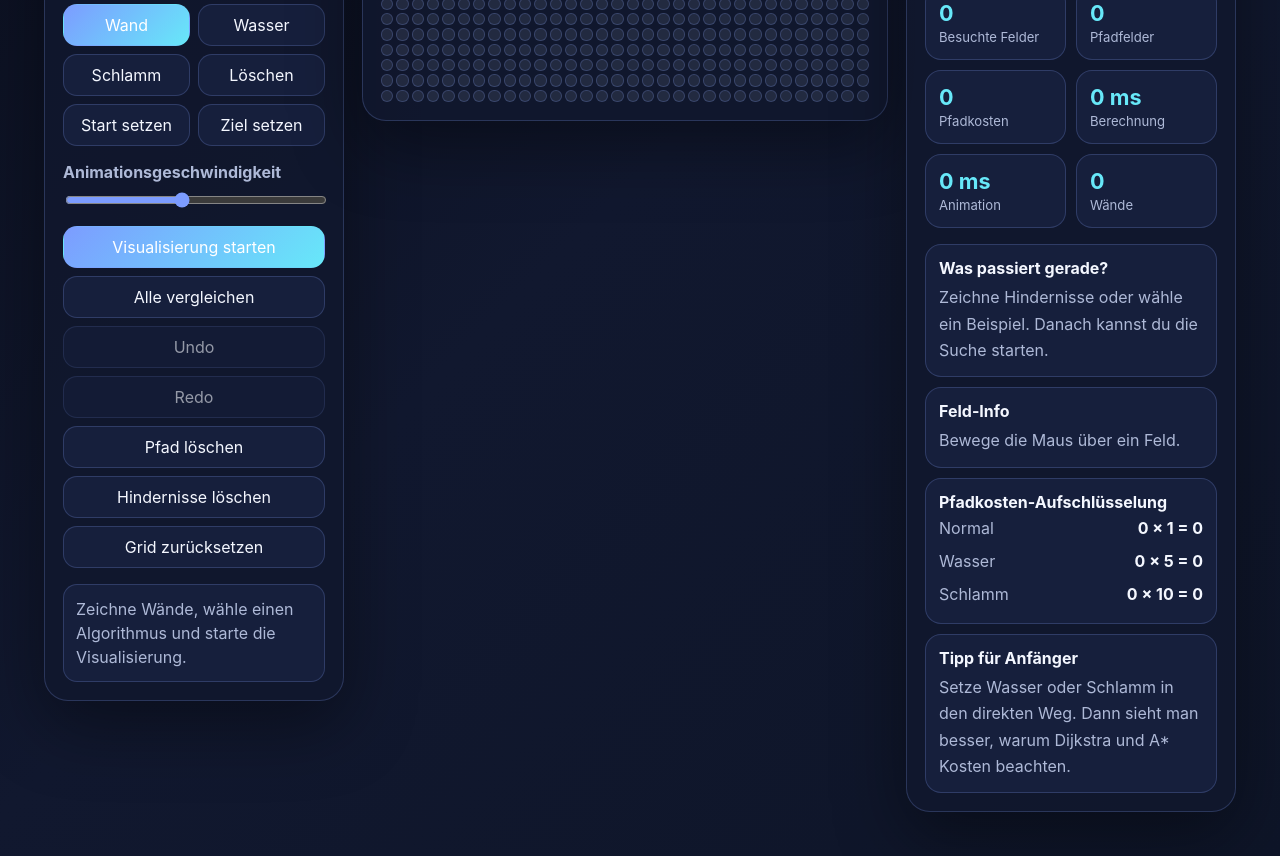
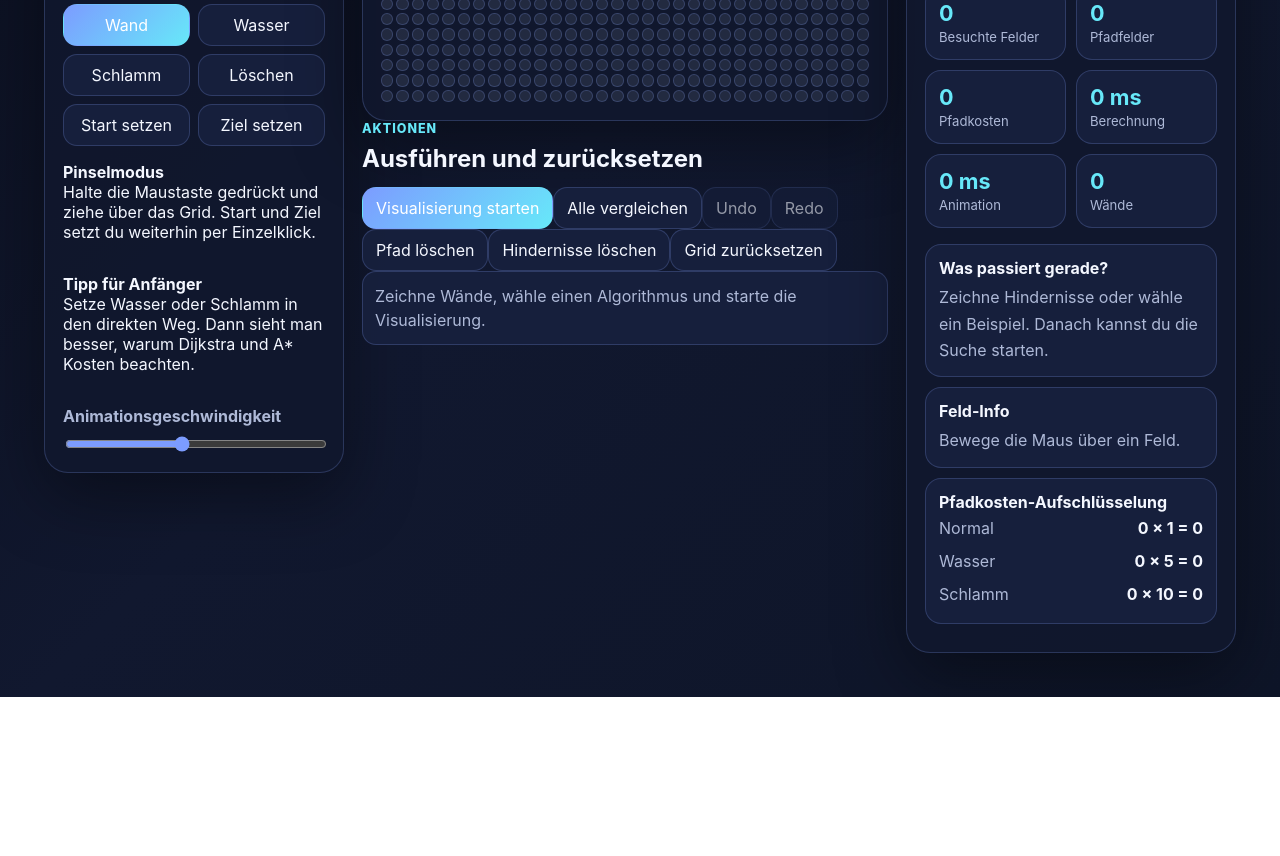
Before and after one commit to AleksZyro/PathLab, a React (Vite) app: page / in a window 1280 px wide. Shown: the part 800-1656 px from the top of the page. After the commit the page ends 1497 px from the top, so only its background shows below. Built offline with nearby package versions, Linux system fonts and the light colour scheme.

Commit message:
UI rework: improve layout balance and action placement

```diff
--- a/src/App.jsx
+++ b/src/App.jsx
@@ -1,5 +1,6 @@
 import { useMemo, useState } from 'react';
 import { algorithmIds, measureAlgorithm } from './algorithms/pathfinding.js';
+import ActionPanel from './components/ActionPanel.jsx';
 import Controls from './components/Controls.jsx';
 import ComparePanel from './components/ComparePanel.jsx';
 import GridBoard from './components/GridBoard.jsx';
@@ -292,21 +293,12 @@ export default function App() {
           speed={speed}
           preset={preset}
           isRunning={isRunning}
-          canUndo={undoStack.length > 0}
-          canRedo={redoStack.length > 0}
-          statusMessage={statusMessage}
           onAlgorithmChange={setAlgorithm}
           onToolChange={setTool}
           onSpeedChange={setSpeed}
           onPresetChange={loadPreset}
-          onRun={visualize}
-          onCompare={compareAlgorithms}
-          onUndo={undo}
-          onRedo={redo}
-          onClearPath={clearPath}
-          onClearWalls={clearWalls}
-          onReset={resetGrid}
         />
+        <div className="board-column">
           <GridBoard
             dictionary={dictionary}
             grid={grid}
@@ -316,6 +308,21 @@ export default function App() {
             onHoverCell={setHoveredCell}
             onLeaveGrid={() => setHoveredCell(null)}
           />
+          <ActionPanel
+            dictionary={dictionary}
+            isRunning={isRunning}
+            canUndo={undoStack.length > 0}
+            canRedo={redoStack.length > 0}
+            statusMessage={statusMessage}
+            onRun={visualize}
+            onCompare={compareAlgorithms}
+            onUndo={undo}
+            onRedo={redo}
+            onClearPath={clearPath}
+            onClearWalls={clearWalls}
+            onReset={resetGrid}
+          />
+        </div>
         <StatsPanel
           dictionary={dictionary}
           activeAlgorithm={activeAlgorithm}
--- /dev/null
+++ b/src/components/ActionPanel.jsx
@@ -0,0 +1,22 @@
+export default function ActionPanel({ dictionary, isRunning, canUndo, canRedo, statusMessage, onRun, onCompare, onUndo, onRedo, onClearPath, onClearWalls, onReset }) {
+  return (
+    <section className="action-panel">
+      <div className="action-panel-head">
+        <p className="eyebrow">{dictionary.actions.kicker}</p>
+        <h2>{dictionary.actions.title}</h2>
+      </div>
+
+      <div className="action-panel-grid">
+        <button className="primary" disabled={isRunning} onClick={onRun}>{isRunning ? dictionary.controls.running : dictionary.controls.run}</button>
+        <button disabled={isRunning} onClick={onCompare}>{dictionary.controls.compare}</button>
+        <button disabled={isRunning || !canUndo} onClick={onUndo}>{dictionary.controls.undo}</button>
+        <button disabled={isRunning || !canRedo} onClick={onRedo}>{dictionary.controls.redo}</button>
+        <button disabled={isRunning} onClick={onClearPath}>{dictionary.controls.clearPath}</button>
+        <button disabled={isRunning} onClick={onClearWalls}>{dictionary.controls.clearWalls}</button>
+        <button disabled={isRunning} onClick={onReset}>{dictionary.controls.resetGrid}</button>
+      </div>
+
+      <p className="status-message action-status">{statusMessage}</p>
+    </section>
+  );
+}
--- a/src/components/Controls.jsx
+++ b/src/components/Controls.jsx
@@ -1,7 +1,7 @@
 import { algorithmIds } from '../algorithms/pathfinding.js';
 import { presetIds } from '../utils/presets.js';
 
-export default function Controls({ dictionary, algorithm, tool, speed, preset, isRunning, canUndo, canRedo, onAlgorithmChange, onToolChange, onSpeedChange, onPresetChange, onRun, onCompare, onUndo, onRedo, onClearPath, onClearWalls, onReset, statusMessage }) {
+export default function Controls({ dictionary, algorithm, tool, speed, preset, isRunning, onAlgorithmChange, onToolChange, onSpeedChange, onPresetChange }) {
   return (
     <aside className="panel controls-panel">
       <h2>{dictionary.controls.title}</h2>
@@ -33,22 +33,20 @@ export default function Controls({ dictionary, algorithm, tool, speed, preset, i
         ))}
       </div>
 
+      <div className="helper-card brush-card">
+        <strong>{dictionary.brush.title}</strong>
+        <p>{dictionary.brush.text}</p>
+      </div>
+
+      <div className="helper-card tip-card compact-tip">
+        <strong>{dictionary.tip.title}</strong>
+        <p>{dictionary.tip.text}</p>
+      </div>
+
       <label>
         {dictionary.controls.animationSpeed}
         <input disabled={isRunning} type="range" min="1" max="100" value={speed} onChange={(event) => onSpeedChange(Number(event.target.value))} />
       </label>
-
-      <div className="action-grid">
-        <button className="primary" disabled={isRunning} onClick={onRun}>{isRunning ? dictionary.controls.running : dictionary.controls.run}</button>
-        <button disabled={isRunning} onClick={onCompare}>{dictionary.controls.compare}</button>
-        <button disabled={isRunning || !canUndo} onClick={onUndo}>{dictionary.controls.undo}</button>
-        <button disabled={isRunning || !canRedo} onClick={onRedo}>{dictionary.controls.redo}</button>
-        <button disabled={isRunning} onClick={onClearPath}>{dictionary.controls.clearPath}</button>
-        <button disabled={isRunning} onClick={onClearWalls}>{dictionary.controls.clearWalls}</button>
-        <button disabled={isRunning} onClick={onReset}>{dictionary.controls.resetGrid}</button>
-      </div>
-
-      <p className="status-message">{statusMessage}</p>
     </aside>
   );
 }
--- a/src/components/StatsPanel.jsx
+++ b/src/components/StatsPanel.jsx
@@ -47,11 +47,6 @@ export default function StatsPanel({ dictionary, activeAlgorithm, stats, wallCou
           <CostLine label={dictionary.cost.mud} entry={stats.costBreakdown.mud} multiplier={10} />
         </ul>
       </div>
-
-      <div className="tip-box">
-        <strong>{dictionary.tip.title}</strong>
-        <p>{dictionary.tip.text}</p>
-      </div>
     </aside>
   );
 }
--- a/src/i18n/de.json
+++ b/src/i18n/de.json
@@ -25,6 +25,14 @@
     "clearPath": "Pfad löschen",
     "clearWalls": "Hindernisse löschen",
     "resetGrid": "Grid zurücksetzen"
+  },
+  "actions": {
+    "kicker": "Aktionen",
+    "title": "Ausführen und zurücksetzen"
+  },
+  "brush": {
+    "title": "Pinselmodus",
+    "text": "Halte die Maustaste gedrückt und ziehe über das Grid. Start und Ziel setzt du weiterhin per Einzelklick."
   },
   "presets": {
     "custom": "Eigenes Grid",
--- a/src/i18n/en.json
+++ b/src/i18n/en.json
@@ -25,6 +25,14 @@
     "clearPath": "Clear path",
     "clearWalls": "Clear obstacles",
     "resetGrid": "Reset grid"
+  },
+  "actions": {
+    "kicker": "Actions",
+    "title": "Run and reset"
+  },
+  "brush": {
+    "title": "Brush mode",
+    "text": "Hold the mouse button and drag across the grid. Start and target are still placed with single clicks."
   },
   "presets": {
     "custom": "Custom grid",
```
Lines whose indentation alone changed are shown as unchanged.
